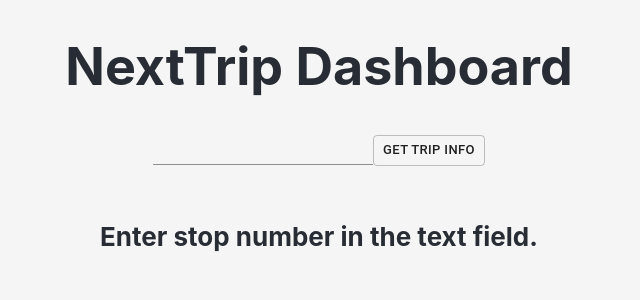
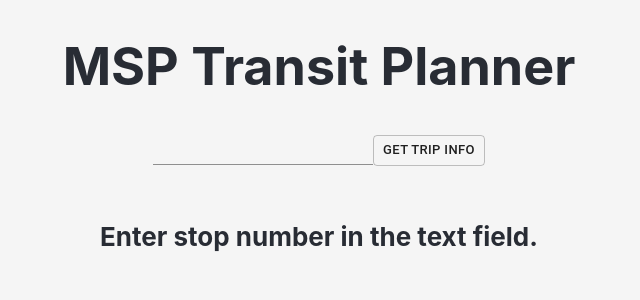
Before and after one commit to cjdufault/msp-next-trip, a React (Create React App) app: page / in a window 1280 px wide. Shown: the top 300 px of the page, without its empty margins (321-961 px from the left). Built offline with nearby package versions, Linux system fonts and the light colour scheme.

Commit message:
update titles and allow for empty input in stop # field

```diff
--- a/public/index.html
+++ b/public/index.html
@@ -7,7 +7,7 @@
     <meta name="theme-color" content="#000000" />
     <meta
       name="description"
-      content="Web site created using create-react-app"
+      content="An unofficial departure planner for Twin Cities area transit"
     />
     <link rel="apple-touch-icon" href="%PUBLIC_URL%/logo192.png" />
     <!--
@@ -24,7 +24,7 @@
       work correctly both with client-side routing and a non-root public URL.
       Learn how to configure a non-root public URL by running `npm run build`.
     -->
-    <title>React App</title>
+    <title>MSP Transit Planner</title>
   </head>
   <body>
     <noscript>You need to enable JavaScript to run this app.</noscript>
--- a/src/App.js
+++ b/src/App.js
@@ -5,7 +5,7 @@ const App = () => {
   return (
     <div className="App">
       <header className="App-header">
-        <h1>{'NextTrip Dashboard'}</h1>
+        <h1>{'MSP Transit Planner'}</h1>
         <NextTripLookup />
       </header>
     </div>
--- a/src/components/IntegerInput.jsx
+++ b/src/components/IntegerInput.jsx
@@ -1,30 +1,21 @@
 import React, {useState} from 'react';
 import TextField from '@material-ui/core/TextField';
-
-const isValid = (value) => value !== '' && value !== '-';
 
 export const IntegerInput = ({ value, onChange }) => {
   const regexp = new RegExp(`^-?[0-9]*$`);
   const [internalValue, setInternalValue] = useState(value);
-  const [valid, setValid] = useState(isValid(value));
   return (
     <TextField
-      className={ valid ? '' : 'invalid' }
       value={ internalValue }
       onChange={ (event) => {
         const newValue = event.target.value;
         if (regexp.test(newValue)) {
           setInternalValue(newValue);
-          let newValid = isValid(newValue);
-          setValid(newValid);
-          if (newValid) {
-            onChange(newValue);
-          }
+          onChange(newValue);
         }
-      } }
+      }}
       onBlur={ () => {
         setInternalValue(value);
-        setValid(true);
       }}
     />
   );
--- a/src/components/NextTripLookup.jsx
+++ b/src/components/NextTripLookup.jsx
@@ -109,6 +109,7 @@ export const NextTripLookup = () => {
         <form onSubmit={handleGetNextTrip}>
           <IntegerInput
             value={stopNumber}
+            id={'stop-number-input'}
             onChange={handleChangeStopInputBox}
           />
           <Button
```
